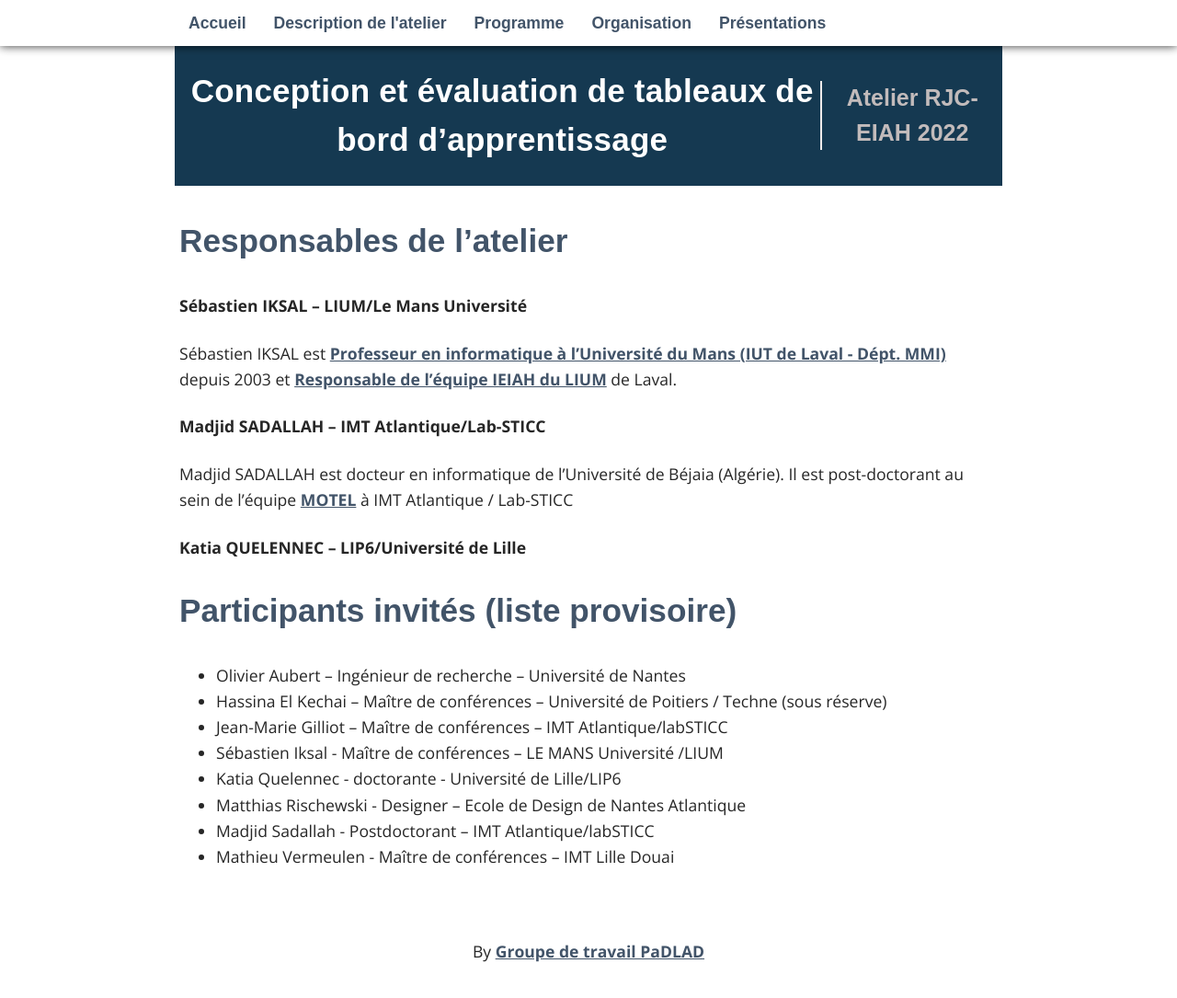
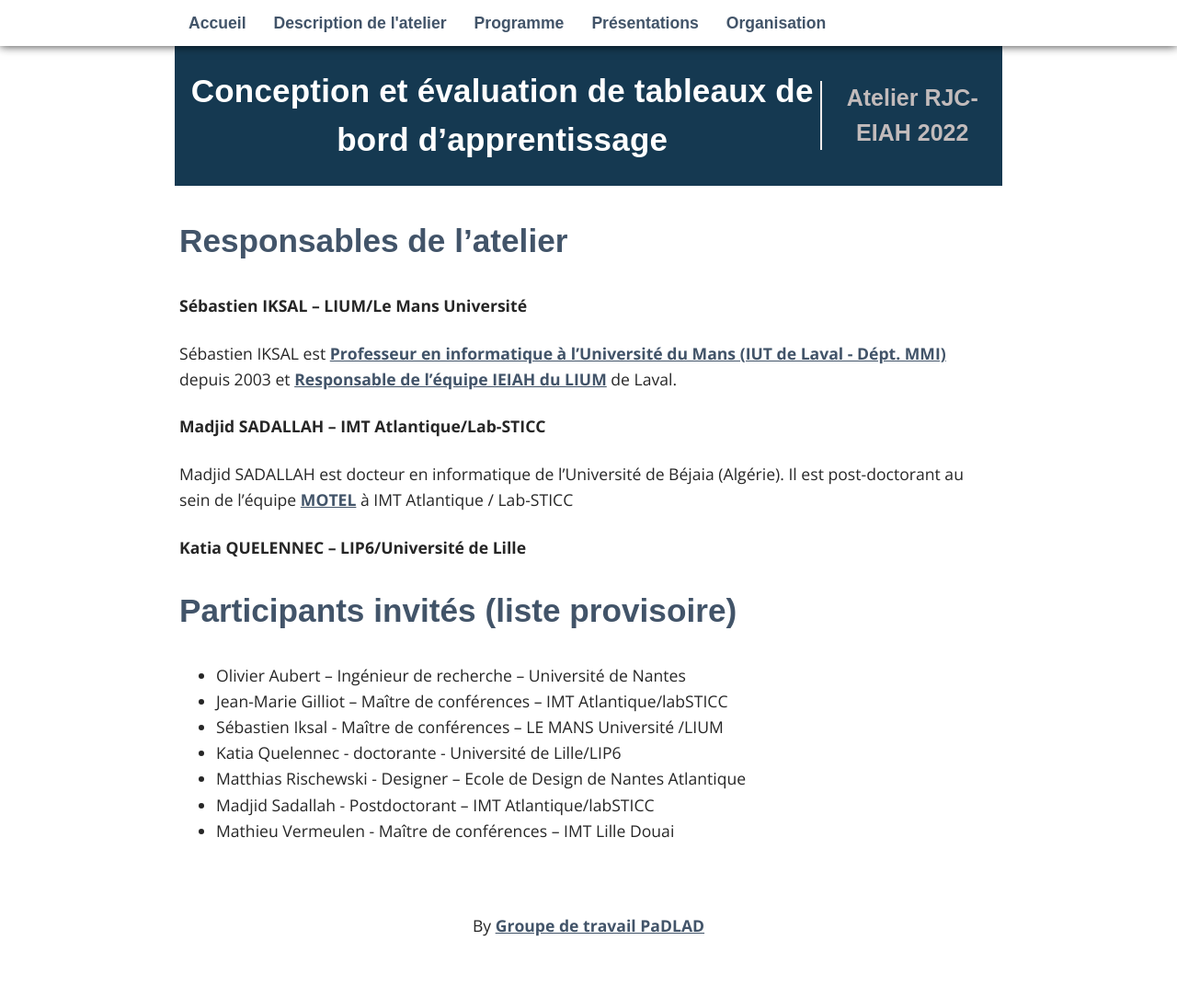
Before and after one commit to padlad/EIAH2025, a Jekyll site: the page built from _pages/05_comite.md, in a window 1280 px wide and 1111 px high. Shown: the top 1085 px of the window at 92% size. Built offline with Jekyll 4.4.1, drawn with Linux system fonts in a browser that asks for light colours; some web fonts are replaced.

Commit message:
Update and rename 04_comite.md to 05_comite.md

```diff
--- a/_pages/04_comite.md
+++ b/_pages/05_comite.md
@@ -19,7 +19,6 @@ Madjid SADALLAH est docteur en informatique de l'Université de Béjaia (Algéri
 
 ## Participants invités (liste provisoire)
 *	Olivier Aubert – Ingénieur de recherche – Université de Nantes
-*	Hassina El Kechai – Maître de conférences – Université de Poitiers / Techne (sous réserve)
 *	Jean-Marie Gilliot – Maître de conférences – IMT Atlantique/labSTICC
 *	Sébastien Iksal - Maître de conférences – LE MANS Université  /LIUM
 *	Katia Quelennec - doctorante - Université de Lille/LIP6
```
